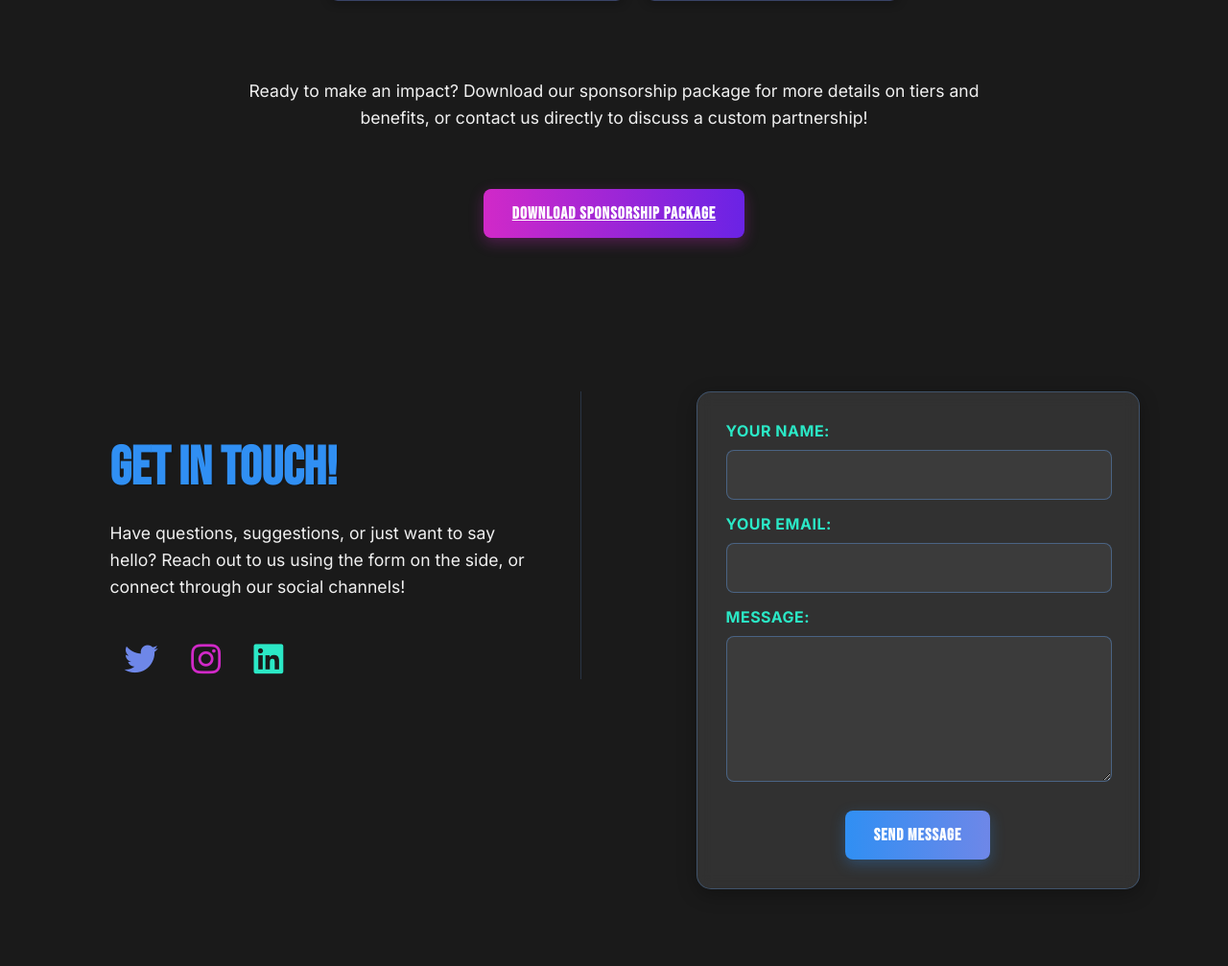
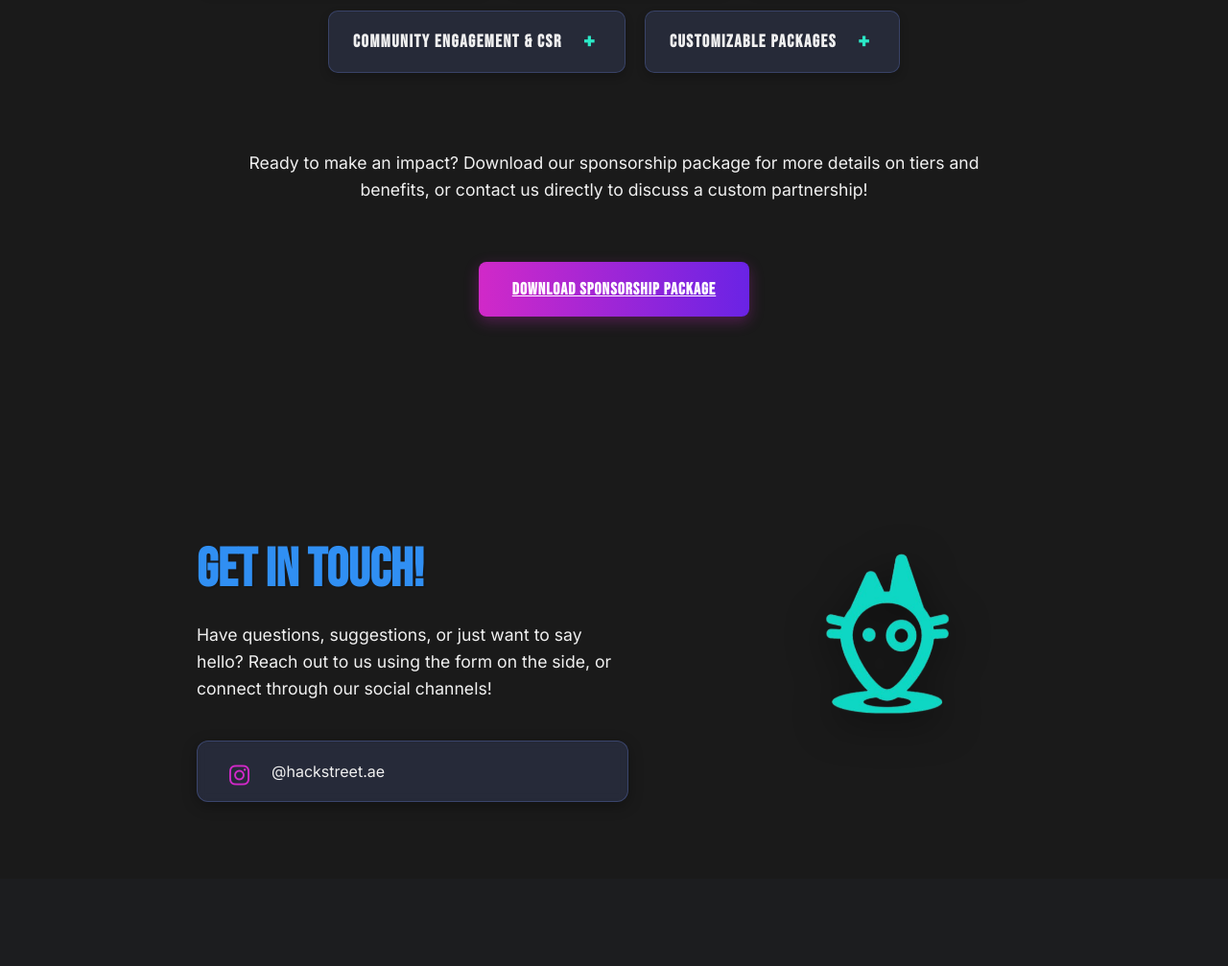
Before and after one commit to aya-aladdin/checkpoint, a Flask app: page / in a window 1280 px wide. Shown: the part 2370-3377 px from the top of the page at 96% size. After the commit the page ends 3206 px from the top, so only its background shows below. Run offline with Flask 3, Linux system fonts and the light colour scheme.

Commit message:
all changes done, need to get bg for header, works fine

```diff
--- a/static/script.js
+++ b/static/script.js
@@ -126,4 +126,119 @@ document.addEventListener('DOMContentLoaded', () => {
             }
         });
     });
+
+    function initParticleBackground() {
+        const canvas = document.createElement("canvas");
+        canvas.id = "particle-background";
+        canvas.style.position = "fixed";
+        canvas.style.top = "0";
+        canvas.style.left = "0";
+        canvas.style.width = "100%";
+        canvas.style.height = "100%";
+        canvas.style.zIndex = "0";
+        canvas.style.opacity = "0.4";
+        document.body.prepend(canvas);
+
+        const ctx = canvas.getContext("2d");
+        let particles = [];
+        const accentColors = [
+            "106, 35, 229",
+            "110, 135, 232",
+            "209, 41, 200",
+            "43, 232, 198",
+            "99, 161, 240",
+            "48, 143, 243"
+        ];
+        const particleCount = 80;
+
+        function resizeCanvas() {
+            canvas.width = window.innerWidth;
+            canvas.height = window.innerHeight;
+            createParticles();
+        }
+
+        function createParticles() {
+            particles = [];
+            for (let i = 0; i < particleCount; i++) {
+                particles.push({
+                    x: Math.random() * canvas.width,
+                    y: Math.random() * canvas.height,
+                    radius: Math.random() * 2 + 1,
+                    color: accentColors[Math.floor(Math.random() * accentColors.length)],
+                    speedX: (Math.random() - 0.5) * 1,
+                    speedY: (Math.random() - 0.5) * 1,
+                    life: Math.random() * 250 + 150,
+                    maxLife: Math.random() * 250 + 150,
+                });
+            }
+        }
+
+        function drawParticles() {
+            ctx.clearRect(0, 0, canvas.width, canvas.height);
+
+            particles.forEach((particle, index) => {
+                let opacity = 1;
+                if (particle.life < particle.maxLife * 0.2) {
+                    opacity = particle.life / (particle.maxLife * 0.2);
+                } else if (particle.life > particle.maxLife * 0.8) {
+                    opacity = (particle.maxLife - particle.life) / (particle.maxLife * 0.2);
+                }
+
+                opacity = Math.max(0, Math.min(1, opacity));
+
+                ctx.beginPath();
+                ctx.arc(particle.x, particle.y, particle.radius, 0, Math.PI * 2);
+                ctx.fillStyle = `rgba(${particle.color}, ${opacity})`;
+                ctx.fill();
+
+                particle.x += particle.speedX;
+                particle.y += particle.speedY;
+
+                particle.life--;
+
+                if (particle.life <= 0 || particle.x < -particle.radius || particle.x > canvas.width + particle.radius || particle.y < -particle.radius || particle.y > canvas.height + particle.radius) {
+                    particles[index] = {
+                        x: Math.random() * canvas.width,
+                        y: Math.random() * canvas.height,
+                        radius: Math.random() * 2 + 1,
+                        color: accentColors[Math.floor(Math.random() * accentColors.length)],
+                        speedX: (Math.random() - 0.5) * 1,
+                        speedY: (Math.random() - 0.5) * 1,
+                        life: Math.random() * 250 + 150,
+                        maxLife: Math.random() * 250 + 150,
+                    };
+                }
+            });
+
+            for (let i = 0; i < particles.length; i++) {
+                for (let j = i + 1; j < particles.length; j++) {
+                    const dx = particles[i].x - particles[j].x;
+                    const dy = particles[i].y - particles[j].y;
+                    const distance = Math.sqrt(dx * dx + dy * dy);
+
+                    if (distance < 90) {
+                        const lineOpacity = Math.min(
+                            (particles[i].life / particles[i].maxLife),
+                            (particles[j].life / particles[j].maxLife)
+                        ) * (0.2 - distance / 900);
+                        ctx.beginPath();
+                        ctx.strokeStyle = `rgba(${particles[i].color}, ${lineOpacity})`;
+                        ctx.lineWidth = 0.8;
+                        ctx.moveTo(particles[i].x, particles[i].y);
+                        ctx.lineTo(particles[j].x, particles[j].y);
+                        ctx.stroke();
+                    }
+                }
+            }
+
+            requestAnimationFrame(drawParticles);
+        }
+
+        window.addEventListener("resize", resizeCanvas);
+        resizeCanvas();
+        createParticles();
+        drawParticles();
+    }
+
+    initParticleBackground();
 });
--- a/static/styles.css
+++ b/static/styles.css
@@ -160,7 +160,8 @@ html, body {
 .action-button {
   background: linear-gradient(to right, var(--accent-pink), var(--accent-purple));
   color: white;
-  padding: 15px 30px;
+  padding: 18px 35px;
+  margin-bottom: 25px;
   border: none;
   border-radius: 8px;
   font-family: 'Bebas Neue', sans-serif;
@@ -396,7 +451,6 @@ html, body {
 .contact-info {
   max-width: 450px;
   text-align: left;
-  border-right: 1px solid rgba(var(--accent-lightblue-rgb), 0.2);
   padding-right: 40px;
   flex-shrink: 0;
 }
@@ -491,7 +545,7 @@ html, body {
 .contact-form button {
   background: linear-gradient(to right, var(--accent-brightblue), var(--accent-blue));
   color: white;
-  padding: 15px 30px;
+  padding: 18px 35px;
   border: none;
   border-radius: 8px;
   font-family: 'Bebas Neue', sans-serif;
@@ -983,7 +1037,48 @@ html, body {
   justify-content: center;
 }
 
-/* start of faq!! */
+.social-links {
+    display: flex;
+    align-items: center;
+    gap: 8px;
+    font-size: 1rem;
+    color: var(--text-light);
+    padding: 10px 18px;
+    background-color: rgba(var(--accent-blue-rgb), 0.15);
+    border-radius: 12px;
+    box-shadow: 0 4px 15px rgba(0, 0, 0, 0.3);
+    border: 1px solid rgba(var(--accent-blue-rgb), 0.3);
+    backdrop-filter: blur(5px);
+    transition: all 0.3s ease;
+  }
+
+  .social-links:hover {
+    background-color: rgba(var(--accent-purple-rgb), 0.25);
+    border-color: var(--accent-purple);
+    box-shadow: 0 6px 20px rgba(0, 0, 0, 0.4);
+    transform: translateY(-3px);
+  }
+
+  .social-links a {
+    color: var(--accent-green);
+    text-decoration: none;
+    transition: color 0.3s ease, transform 0.2s ease;
+  }
+
+  .social-links a:hover {
+    color: var(--accent-brightblue);
+    transform: scale(1.1);
+  }
+
+  .social-links .fab {
+    font-size: 1.5rem;
+  }
+
+  .social-links span {
+    font-family: 'Inter', sans-serif;
+    font-weight: 400;
+    letter-spacing: 0.5px;
+  }
 
 .faq-container {
     width: 100%;
@@ -1155,3 +1248,35 @@ details[open] summary::after {
         font-size: 0.9em;
     }
 }
+
+.contact-image-float-container {
+    display: flex;
+    justify-content: center;
+    align-items: center;
+    flex-shrink: 0;
+    max-width: 300px;
+    width: 100%;
+    padding: 20px;
+    box-sizing: border-box;
+}
+
+.contact-image-float-container img {
+    max-width: 100%;
+    height: auto;
+    animation: float 3s ease-in-out infinite;
+    filter: drop-shadow(0 10px 20px rgba(0, 0, 0, 0.5));
+}
+
+@keyframes float {
+    0% { transform: translateY(0px); }
+    50% { transform: translateY(-15px); }
+    100% { transform: translateY(0px); }
+}
+
+@media (max-width: 992px) {
+    .contact-image-float-container {
+        order: -1;
+        max-width: 250px;
+        padding: 0;
+    }
+}
--- a/templates/home.html
+++ b/templates/home.html
@@ -29,8 +29,13 @@
         </p>
         <div class="button-container">
             <button class="action-button">Register Now</button>
-            <button class="action-button secondary"><i class="fab fa-discord"></i> Join our Discord</button>
+            <a href="https://discord.gg/4ZjKrG8Q" target="_blank" rel="noopener noreferrer" class="no-underline">
+                <button class="action-button secondary"><i class="fab fa-discord"></i> Join our Discord</button>
+            </a>
         </div>
+        <a href="https://flask-bank.vercel.app/login" target="_blank" rel="noopener noreferrer" class="no-underline">
+            <button class="bank-button"><i class="fas fa-wallet"></i> Make a wallet at the HackStreet Bank</button>
+        </a>
     </div>
     <div class="header-image-container">
        <img src="{{ url_for('static', filename='Group_1.png') }}">
@@ -150,29 +155,17 @@
     </div>
   </section>
 
-  <section id="contact-us-section" class="contact-section">
+<section id="contact-us-section" class="contact-section">
     <div class="contact-info">
       <h2>Get in Touch!</h2>
       <p>Have questions, suggestions, or just want to say hello? Reach out to us using the form on the side, or connect through our social channels!</p>
       <div class="social-links">
-          <a href="#" style="color: var(--accent-blue);"><i class="fab fa-twitter"></i></a>
-          <a href="#" style="color: var(--accent-pink);"><i class="fab fa-instagram"></i></a>
-          <a href="#" style="color: var(--accent-green);"><i class="fab fa-linkedin"></i></a>
+          <a href="https://www.instagram.com/hackstreet.ae/?hl=en" style="color: var(--accent-pink);"><i class="fab fa-instagram"></i></a>
+          @hackstreet.ae
       </div>
     </div>
-    <div class="contact-form-container">
-        <form class="contact-form">
-          <label for="name">Your Name:</label>
-          <input type="text" id="name" name="name" required>
-
-          <label for="email">Your Email:</label>
-          <input type="email" id="email" name="email" required>
-
-          <label for="message">Message:</label>
-          <textarea id="message" name="message" required></textarea>
-
-          <button type="submit">Send Message</button>
-        </form>
+    <div class="contact-image-float-container">
+        <img src="{{ url_for('static', filename='icon.png') }}">
     </div>
   </section>
 <script src="{{ url_for('static', filename='script.js') }}"></script>
```
Also changed, not shown: other parts of static/styles.css (+65 -13 lines), static/icon.png (added), static/iconbg.png (added), 2 other files.
